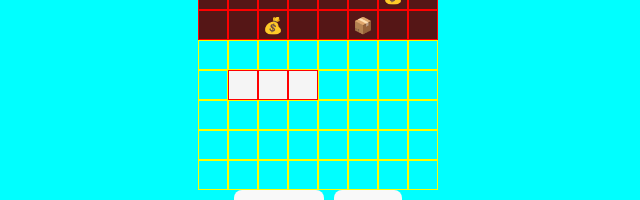
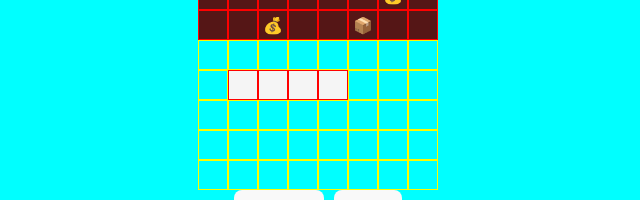
Before and after one commit to marcobaass/piece-of-cake, a React (Vite) app: page / in a window 1280 px wide. Shown: the part 325-525 px from the top of the page, without its empty margins (322-962 px from the left). Built offline with nearby package versions, Linux system fonts and the light colour scheme.

Commit message:
handle rotation fixing

```diff
--- a/src/components/App/App.jsx
+++ b/src/components/App/App.jsx
@@ -3,6 +3,8 @@ import styles from './App.module.css'
 import Board from '../Board/Board.jsx';
 import PlayerUI from '../PlayerUI/PlayerUI';
 import { validatePlacement } from '../../utils/validatePlacement.js';
+import { rotate90Deg, flipHorizontal } from '../../utils/shapeConfig';
+import { Shapes } from '../../utils/shapes';
 
 function App() {
   const [coins, setCoins] = useState(0);
@@ -10,6 +12,27 @@ function App() {
   const draggingStates = useRef([false, false, false]);
   const [cellX, setCellX] = useState(0);
   const [cellY, setCellY] = useState(0);
+
+  const shapeForms = Object.keys(Shapes);
+
+  const shuffledShapes = (shapeForms) => {
+    let oldElement;
+    for (let i= shapeForms.length - 1; i > 0; i--) {
+      let rand = Math.floor(Math.random() * (i + 1));
+      oldElement = shapeForms[i];
+      shapeForms[i] = shapeForms[rand];
+      shapeForms[rand] = oldElement;
+    }
+    return shapeForms;
+  }
+
+  const shuffledArray = shuffledShapes([...shapeForms]);
+
+  const [shapes, setShapes] = useState([
+    Shapes[shuffledArray[0]],
+    // Shapes[shuffledArray[1]],
+    // Shapes[shuffledArray[2]]
+  ]);
 
   const handleStartDragging = (index) => {
     draggingStates.current[index] = true;
@@ -19,6 +42,17 @@ function App() {
   const handleStopDragging = (x, y, rndShape, boardState, index) => {
     draggingStates.current[index] = false;
     validatePlacement(x, y, rndShape, boardState);
+  };
+
+  const handleRotate = (x, y, rndShape, boardState) => {
+    const newShapes = shapes.map(shape => rotate90Deg(shape));
+    setShapes(newShapes);
+    validatePlacement(x, y, newShapes[0], boardState);
+  };
+
+  const handleFlip = () => {
+    const newShapes = shapes.map(shape => flipHorizontal(shape));
+    setShapes(newShapes);
   };
 
 
@@ -39,6 +73,9 @@ function App() {
         setCellX={setCellX} // Pass down cellX state
         cellY={cellY} // Pass down cellY state
         setCellY={setCellY} // Pass down cellY state
+        handleFlip={handleFlip}
+        handleRotate={handleRotate}
+        shapes={shapes} // Pass down shapes state
       />
     </div>
   )
--- a/src/components/Board/Board.jsx
+++ b/src/components/Board/Board.jsx
@@ -1,25 +1,24 @@
 import { useState, useEffect } from 'react';
 import styles from './Board.module.css';
-import ShapeSelection from '../ShapeSelection/ShapeSelection'
-import { Shapes } from '../../utils/shapes';
-import { rotate90Deg, flipHorizontal } from '../../utils/shapeConfig'
+import ShapeSelection from '../ShapeSelection/ShapeSelection';
 import PropTypes from 'prop-types';
 
 export default function Board({
   handleStartDragging,
   handleStopDragging,
+  handleFlip,
+  handleRotate,
   cellX,
   cellY,
   setCellX,
-  setCellY
+  setCellY,
+  shapes
 }) {
   const [boardState, setBoardState] = useState([]);
 
   // 2. Initialize board
   useEffect(() => {
     const initialBoard = createFullGrid();
-    console.log("Board-IDs", initialBoard);
-
     placeItems(initialBoard, 'coin', 8);   // Place 8 coins
     placeItems(initialBoard, 'object', 6);// Place 6 objects
     setBoardState(initialBoard);
@@ -62,38 +61,6 @@ export default function Board({
     }
   };
 
-  const shapeForms = Object.keys(Shapes);
-
-
-  const shuffledShapes = (shapeForms) => {
-    let oldElement;
-    for (let i= shapeForms.length - 1; i > 0; i--) {
-      let rand = Math.floor(Math.random() * (i + 1));
-      oldElement = shapeForms[i];
-      shapeForms[i] = shapeForms[rand];
-      shapeForms[rand] = oldElement;
-    }
-    return shapeForms;
-  }
-
-  const shuffledArray = shuffledShapes([...shapeForms]);
-
-
-  const [shapes, setShapes] = useState([
-    Shapes[shuffledArray[0]],
-    // Shapes[shuffledArray[1]],
-    // Shapes[shuffledArray[2]]
-  ]);
-
-  const handleRotate = () => {
-    const newShapes = shapes.map(shape => rotate90Deg(shape));
-    setShapes(newShapes);
-  };
-
-  const handleFlip = () => {
-    const newShapes = shapes.map(shape => flipHorizontal(shape));
-    setShapes(newShapes);
-  };
 
   // 5. Render the board as an 8x8 grid of cells
   return (
@@ -103,7 +70,6 @@ export default function Board({
 
         <div className={styles.board}>
           {/* Rendern des Boards */}
-          {console.log('BOARDSTATE', boardState)}
           {boardState.map((row, rowIndex) =>
             row.map((cell, colIndex) => ( // Fixed variable name (was `col`, should be `cell`)
               <div
@@ -152,5 +118,8 @@ Board.propTypes = {
   cellX: PropTypes.number,
   setCellX: PropTypes.func,
   cellY: PropTypes.number,
-  setCellY: PropTypes.func
+  setCellY: PropTypes.func,
+  handleFlip: PropTypes.func.isRequired,
+  handleRotate: PropTypes.func.isRequired,
+  shapes: PropTypes.array.isRequired
 }
--- a/src/components/ShapeSelection/ShapeSelection.jsx
+++ b/src/components/ShapeSelection/ShapeSelection.jsx
@@ -26,11 +26,11 @@ export default function ShapeSelection({
       grid={[cellSize(), cellSize()]}
       bounds="section"
       defaultPosition={{x: cellSize(), y: cellSize()*9}}
-      onDrag={(e, data) => {
-        const x = Math.floor(data.x / cellSize());
-        const y = Math.floor(data.y / cellSize());
-        console.log(`Grid Position: x=${x}, y=${y}`); // Directly log the calculated grid position
-      }}
+      // onDrag={(e, data) => {
+      //   const x = Math.floor(data.x / cellSize());
+      //   const y = Math.floor(data.y / cellSize());
+      //   console.log(`Grid Position: x=${x}, y=${y}`); // Directly log the calculated grid position
+      // }}
 
       onStart={() => {
         handleStartDragging();
--- a/src/utils/validatePlacement.js
+++ b/src/utils/validatePlacement.js
@@ -1,12 +1,29 @@
 export function validatePlacement(colShape, rowShape, rndShape, boardState) {
   console.log('Zellen:', rowShape, colShape)
   console.log('Tetristeil:', rndShape)
-  const cellType = boardState[rowShape][colShape].type;
-  console.log(cellType);
+
+  rndShape.forEach(row => {
+    row.forEach(cell => {
+      let cellType = boardState[rowShape][colShape].type;
+      console.log('#', cellType, rowShape, colShape);
+      if (cell === 1 & cellType === 'object') {
+        console.log('Object hit')
+      }
+      if (cell === 1 & cellType === 'cake') {
+        console.log('There is already cake')
+      }
+      if (cell === 1 & cellType === 'coin') {
+        console.log('Coin found')
+      }
+      colShape++;
+    });
+    rowShape ++;
+    colShape = colShape - rndShape[0].length;
+  });
 
   // mit forEach durch rndShape iterrieren
-    // check ob cellType === Object >>> Tetristeil zurück auf Start
-    // check ob cellType === cake >>> Tetristeil zurück auf Start
+  // check ob cellType === Object >>> Tetristeil zurück auf Start
+  // check ob cellType === cake >>> Tetristeil zurück auf Start
     // check ob cellType === Coin >>> coinswert erhöhen (temporär wegen bestätigen?)
     // Checkmark Button anzeigen
       // if button bestätigt >>> updateBoard() Funktion um cellTypes, Coins, Points etc. upzudaten
```
Also changed, not shown: src/utils/attemptPlacement.js (deleted).
